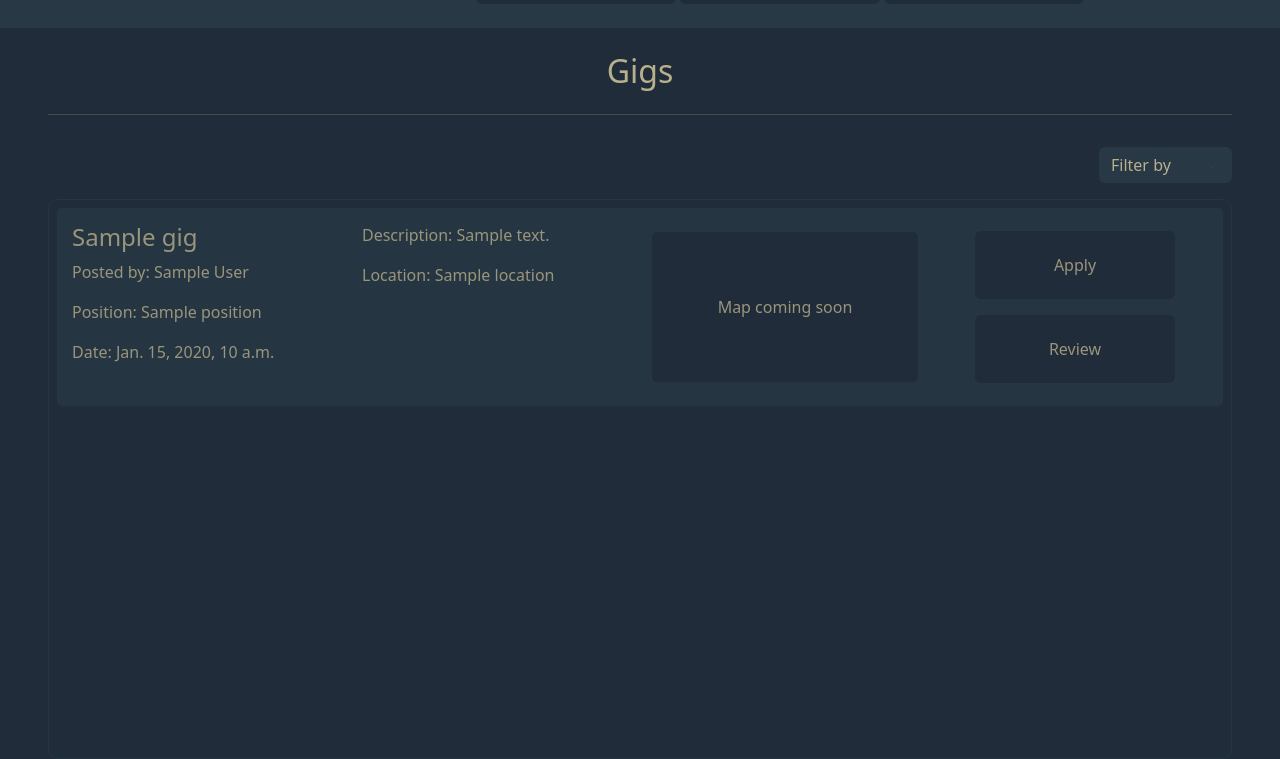
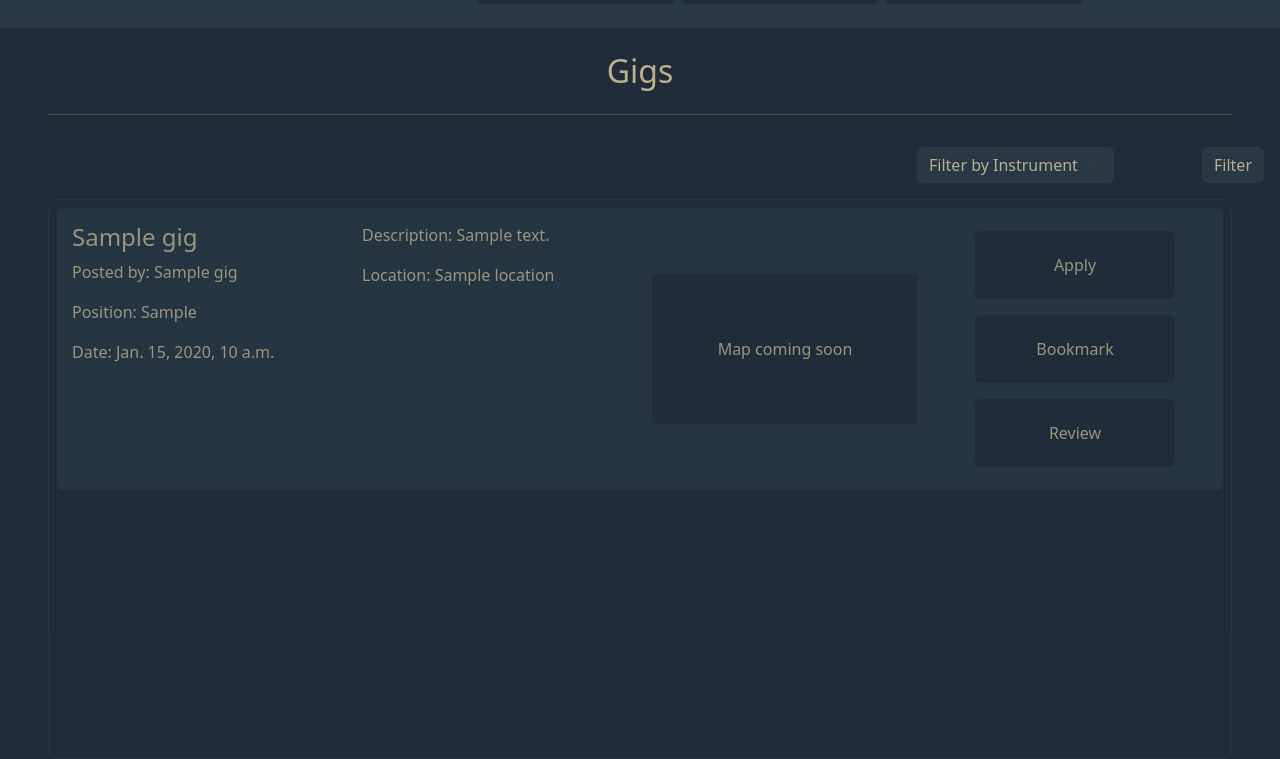
Before and after one commit to yehorm14/Find_My_Gig, a Django app: template templates/gigs/gig_listings.html in a window 1280 px wide. Shown: the part 128-887 px from the top of the page. Run offline with Django 4.2, Linux system fonts and the light colour scheme; the template is opened without the code that fills it: most values are stand-ins (such as "Sample title", 1, 10 or a date in 2020).

Commit message:
gig_listings.html-updated

```diff
--- a/templates/gigs/gig_listings.html
+++ b/templates/gigs/gig_listings.html
@@ -10,6 +10,8 @@ Gigs
 {% endblock %}
 
 {% block body_block %}
+
+<div id="status-message"></div>
 <div class="text-center m-4">
   <h2>Gigs</h2>
 </div>
@@ -18,29 +20,36 @@ Gigs
 
 <div class="row justify-content-end">
   <div class="col-auto m-3 mx-5">
-        <select class="form-select" id="filter" name="filter">
-            <option value="">Filter by</option>
-            <option value="date">Date</option>
-            <option value="location">Location</option>
-            <option value="instrument">Instrument</option>
+        <select class="form-select" id="filter-instrument" name="filter">
+          <option value="">Filter by Instrument</option>
+          <option value="Guitar">Guitar</option>
+          <option value="Drums">Drums</option>
+          <option value="Vocals">Vocals</option>
+          <option value="Bass">Bass</option>
+          <option value="Other">Other</option>
         </select>
-    </div>
+  </div>
+  <div class="col-auto m-3">
+    <button type="button" id="filter-btn" class="btn btn-primary nice-button primary-color">
+      Filter
+    </button>
+  </div>
 </div>
 
 <div class="row justify-content-center">
   <div class="col mx-5">
-    <div class="listings-container">
-      <!-- add for loop here -->
+    <div id="gigs-list" class="listings-container">
+      {% for gig in gigs %}
         <div class="listing-card m-2">
             <div class="row">
               <div class="col">
-                <a href="" class="site-title">
+                <a href="{% url 'gigs:gig_detail' gig.id %}" class="site-title">
                   <h4>{{ gig.title }}</h4>
                 </a>
-                    <p>Posted by: {{ gig.author }}</p>
-                    <p>Position: {{ gig.position }}</p>
-                    <p>Date: {{ gig.date }}</p>
-                </div>
+                <p>Posted by: {{ gig.band_name }}</p>
+                <p>Position: {{ gig.req_instruments }}</p>
+                <p>Date: {{ gig.deadline }}</p>
+              </div>
 
                 <div class="col">
                   <p>Description: {{ gig.description }}</p>
@@ -57,17 +66,32 @@ Gigs
                 </div>
 
                 <div class="col-3 d-flex flex-column align-items-center text-center justify-content-center">
-                    <button href="" class="btn btn-primary nice-button background-color w-100 my-2">
-                        <p class="m-3 mx-5">Apply</p>
+                    <button type="button"
+                            class="apply-btn btn btn-primary nice-button background-color w-100 my-2"
+                            data-gig-id="{{ gig.id }}">
+                    <p class="m-3 mx-5">Apply</p>
                     </button>
 
-                    <button href="" class="btn btn-primary nice-button background-color w-100 my-2">
-                        <p class="m-3 mx-5">Review</p>
+                    <button type="button"
+                            class="bookmark-btn btn btn-primary nice-button background-color w-100 my-2"
+                            data-gig-id="{{ gig.id }}">
+                    <p class="m-3 mx-5">Bookmark</p>
+                    </button>
+
+                    <button type="button"
+                            data-url = "{% url 'gigs:gig_detail' gig.id %}"
+                            onclick="window.location.href=this.dataset.url"
+                            class="btn btn-primary nice-button background-color w-100 my-2">
+                    <p class="m-3 mx-5">Review</p>
                     </button>
                 </div>
             </div>
         </div>
+      {% endfor %}
     </div>
-    </div>
+  </div>
 </div>
 {% endblock %}
+{% block scripts_block %}
+    <script src="{% static 'find_my_gig/js/gigs.js' %}"></script>
+{% endblock %}
```
